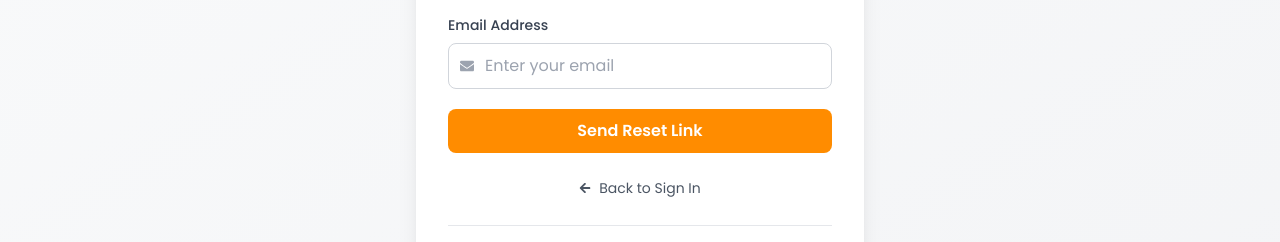
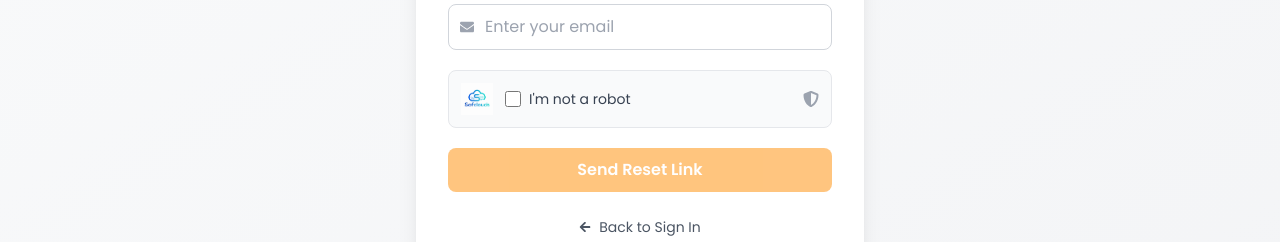
Before and after one commit to danvil33/ajirabora, a React (Vite) app: page /forgot-password in a window 1280 px wide. Shown: the part 340-582 px from the top of the page. Built offline with nearby package versions, Linux system fonts and the light colour scheme; no server answers.

Commit message:
feat: add password reset with CAPTCHA

```diff
--- a/src/pages/ForgotPassword.jsx
+++ b/src/pages/ForgotPassword.jsx
@@ -10,15 +10,22 @@ import {
   FaArrowLeft
 } from "react-icons/fa";
 import logo from "../Assets/logo.png";
+import AdvancedCaptcha from "../Components/AdvancedCaptcha";
 
 const ForgotPassword = () => {
   const [email, setEmail] = useState("");
   const [error, setError] = useState("");
   const [success, setSuccess] = useState("");
   const [loading, setLoading] = useState(false);
+  const [isCaptchaVerified, setIsCaptchaVerified] = useState(false);
 
   const handleSubmit = async (e) => {
     e.preventDefault();
+
+    if (!isCaptchaVerified) {
+      setError("Please verify you're human by ticking the box.");
+      return;
+    }
 
     const cleanEmail = email.trim();
     if (!cleanEmail) {
@@ -111,10 +118,13 @@ const ForgotPassword = () => {
               </div>
             </div>
 
+            {/* CAPTCHA */}
+            <AdvancedCaptcha onVerify={setIsCaptchaVerified} />
+
             {/* Submit Button */}
             <button
               type="submit"
-              disabled={loading}
+              disabled={loading || !isCaptchaVerified}
               className="w-full bg-[#FF8C00] hover:bg-orange-600 text-white font-semibold py-2.5 rounded-lg transition-colors disabled:opacity-50 disabled:cursor-not-allowed flex items-center justify-center gap-2"
             >
               {loading ? (
--- a/src/pages/Login.jsx
+++ b/src/pages/Login.jsx
@@ -11,7 +11,7 @@ import { auth, db } from "../firebase/config";
 import { doc, getDoc, setDoc } from "firebase/firestore";
 import { signInWithGoogle, linkGoogleAccount } from "../services/googleAuthService";
 import { signInWithGoogleNative, isNativePlatform } from "../services/nativeGoogleAuth";
-import AdvancedCaptcha from "../components/AdvancedCaptcha";
+import AdvancedCaptcha from "../Components/AdvancedCaptcha";
 import {
   FaEnvelope,
   FaLock,
```
